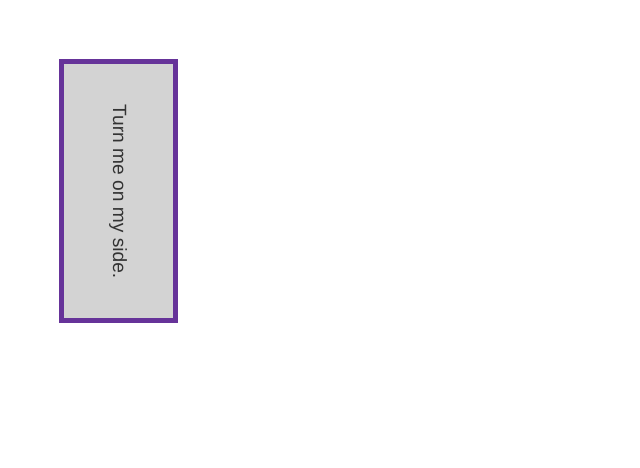
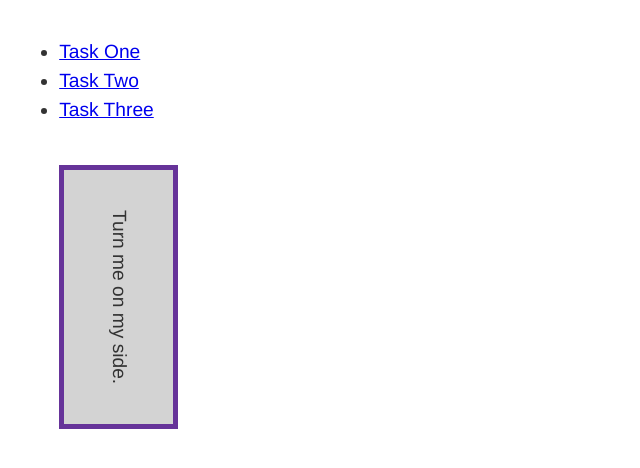
Before and after one commit to matheus4lves/mdn-handling-different-text-directions, a plain HTML site: page app/index.html in a window 1280 px wide. Shown: the whole page, without its empty margins (0-640 px from the left). Drawn offline with Linux system fonts and the light colour scheme.

Commit message:
Add a navigation bar with links for each task

```diff
--- a/app/index.html
+++ b/app/index.html
@@ -7,6 +7,15 @@
   </head>
 
   <body>
-    <div class="box">Turn me on my side.</div>
+    <nav>
+      <ul>
+        <li><a href="#">Task One</a></li>
+        <li><a href="common/page-two.html">Task Two</a></li>
+        <li><a href="common/page-three.html">Task Three</a></li>
+      </ul>
+    </nav>
+    <main>
+      <div class="box">Turn me on my side.</div>
+    </main>
   </body>
 </html>
```
